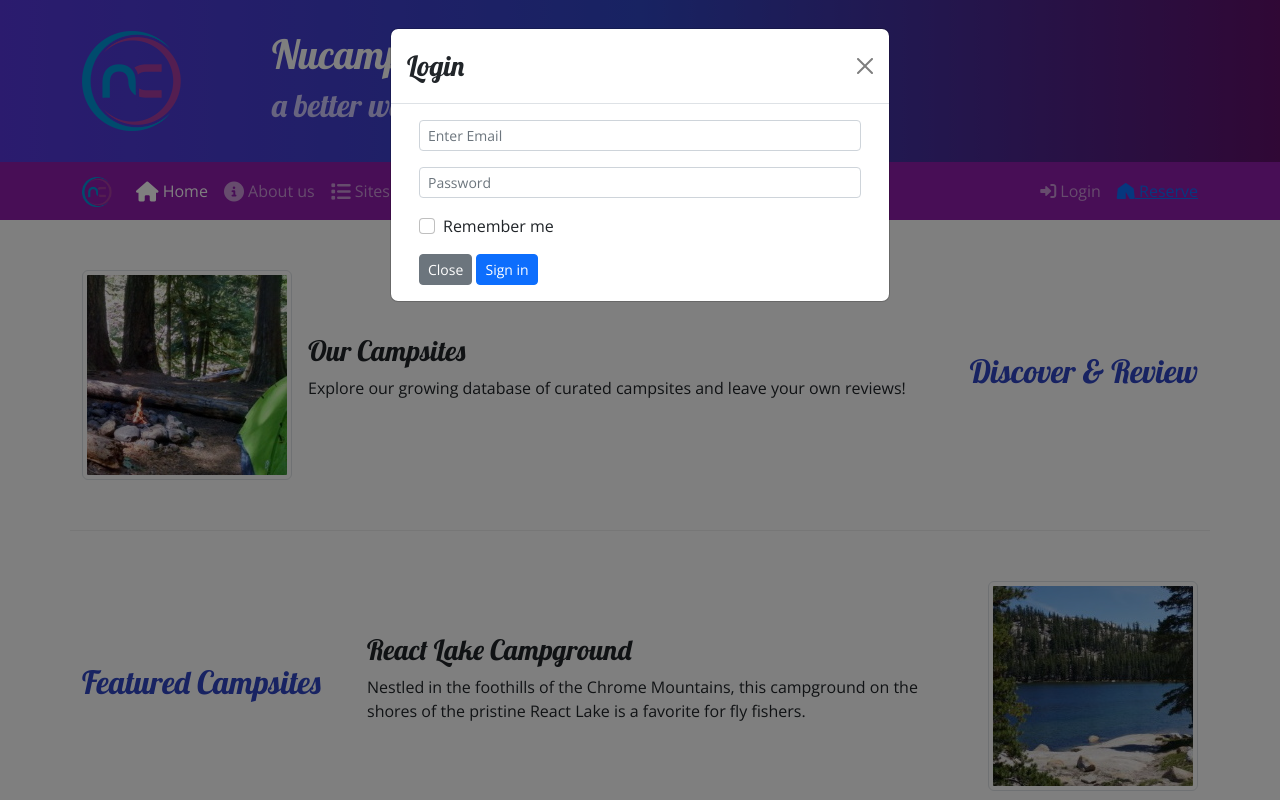
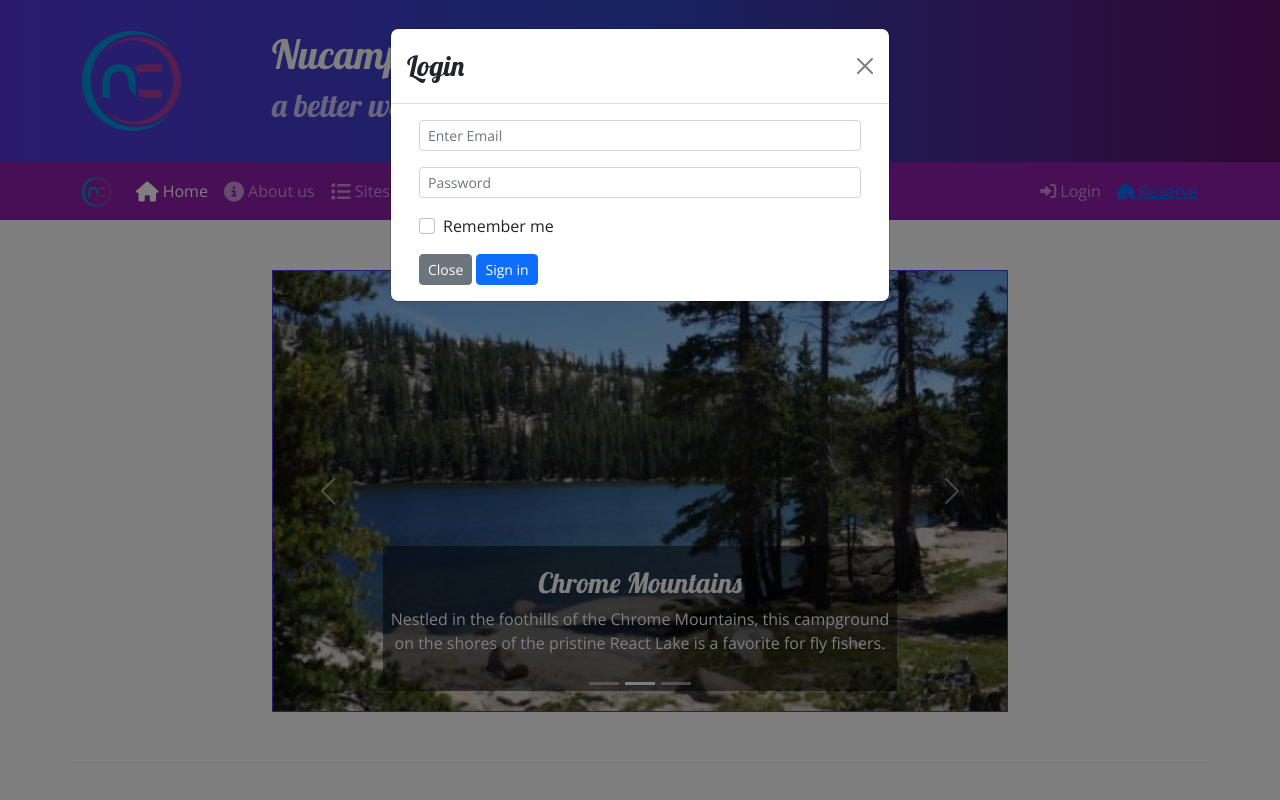
Before and after one commit to UlisesAQT/Nucampsite-Project, a plain HTML site: page index.html in a window 1280 px wide. Both pictures are taken after a click on the button "Login". Shown: the top 800 px of the page. Drawn offline with nearby package versions, Linux system fonts and the light colour scheme.

Commit message:
created carousel slides

```diff
--- a/css/styles.css
+++ b/css/styles.css
@@ -45,3 +45,12 @@ footer{
 .accordion-button {
     background-color: #d3d3d3;
 }
+
+.carousel-caption {
+    background-color: rgba(0, 0, 0, 0.5) ;
+
+}
+
+.carousel{
+    border: 1px solid #5637DD;
+}
--- a/index.html
+++ b/index.html
@@ -207,6 +207,49 @@
     <!-- main section -->
     <main class="container" >
 
+        <!-- carousel -->
+       <section class="row row-content">
+        <div class="col-md-8 mx-auto" >
+            <div id="homeCarousel" class="carousel silde" data-bs-ride="carousel">
+                <div class="carousel-indicators">
+                        <button type="button" data-bs-target="#homeCarousel" data-bs-slide-to="0" class="active"></button>
+                        <button type="button" data-bs-target="#homeCarousel" data-bs-slide-to="1"></button>
+                        <button type="button" data-bs-target="#homeCarousel" data-bs-slide-to="2"></button>
+                    </div>
+                <div class="carousel-inner">
+                    <div class="carousel-item active">
+                        <img class="d-block w-100" src="img/breadcrumb-trail-thumb.jpg" alt="Breadcrumb Trail Campground">
+                        <div class="carousel-caption">
+                            <h3>Breadcrumb Trail Campground</h3>
+                            <p class="d-none d-sm-block"> Let Nucamp be your guide to this off-the-beaten-path, hike-in-only campground</p>
+                        </div>
+                    </div>
+                    <div class="carousel-item">
+                         <img class="d-block w-100" src="img/react-lake.jpg" alt="React Lake Campground">
+                         <div class="carousel-caption">
+                            <h3>Chrome Mountains</h3>
+                            <p class="d-none d-sm-block">Nestled in the foothills of the Chrome Mountains, this campground on the shores of the pristine React Lake is a favorite for fly fishers. </p>
+                         </div>
+                    </div>
+                    <div class="carousel-item">
+                        <img class="d-block w-100" src="img/chrome-river-thumb.jpg" alt="Chrome River Campground">
+                         <div class="carousel-caption">
+                            <h3>Chrome River Campground</h3>
+                            <p class="d-none d-sm-block">Spend a few sunny days and starry nights beneath a canopy of old-growth firs at this enchanting spot by the Chrome River</p>
+                        </div>
+                    </div>
+                </div>
+                <a class="carousel-control-prev" href="#homeCarousel" role="button" data-bs-slide="prev">
+                    <span class="carousel-control-prev-icon"></span>
+                    <span class="sr-only">Previous</span>
+                </a>
+                <a class="carousel-control-next" href="#homeCarousel" role="button" data-bs-slide="next">
+                    <span class="carousel-control-next-icon"></span>
+                    <span class="sr-only">Next</span>
+                </a>
+            </div>
+        </div>
+    </section>
 
     	<!-- discover section -->
         <section class="row row-content align-items-center">
```
